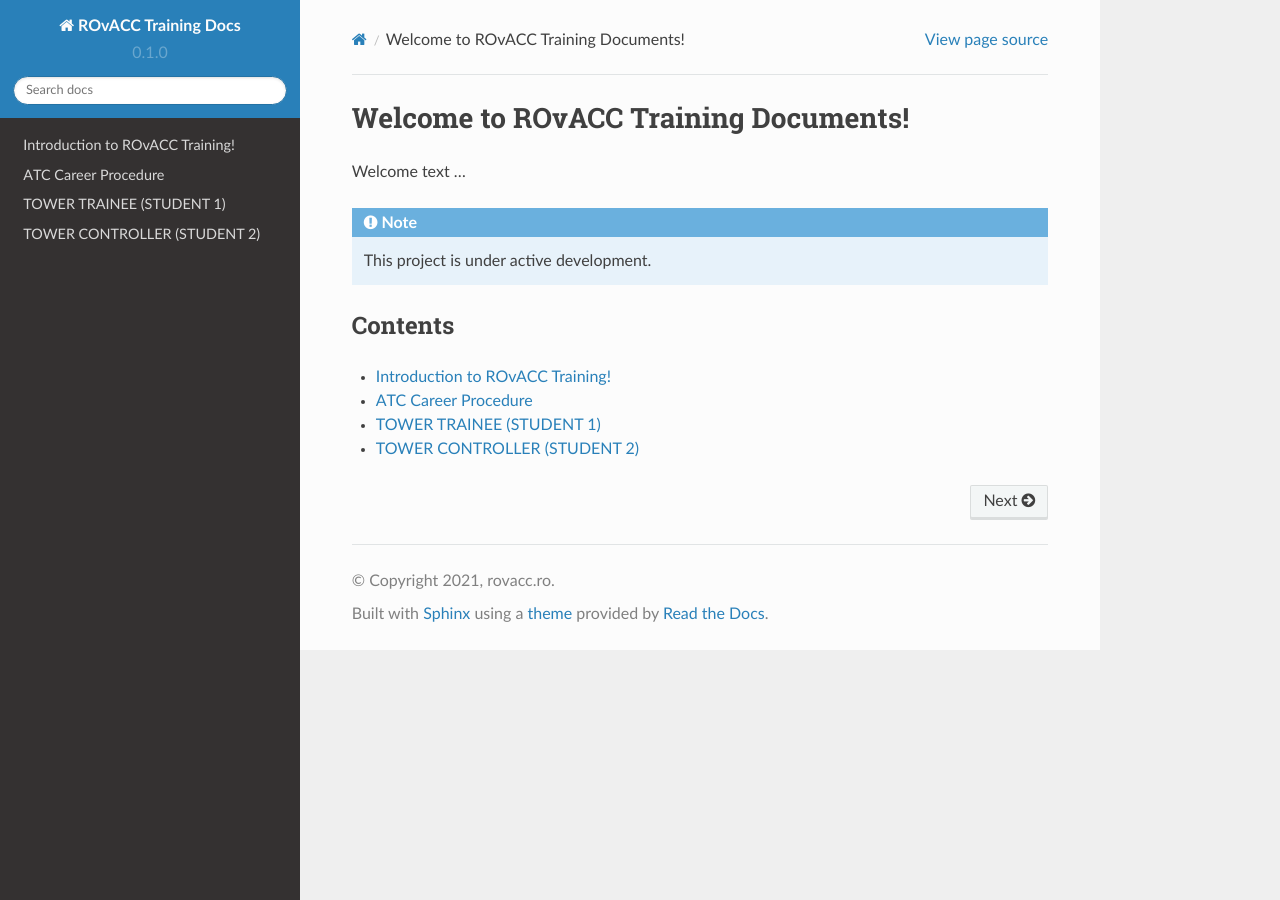
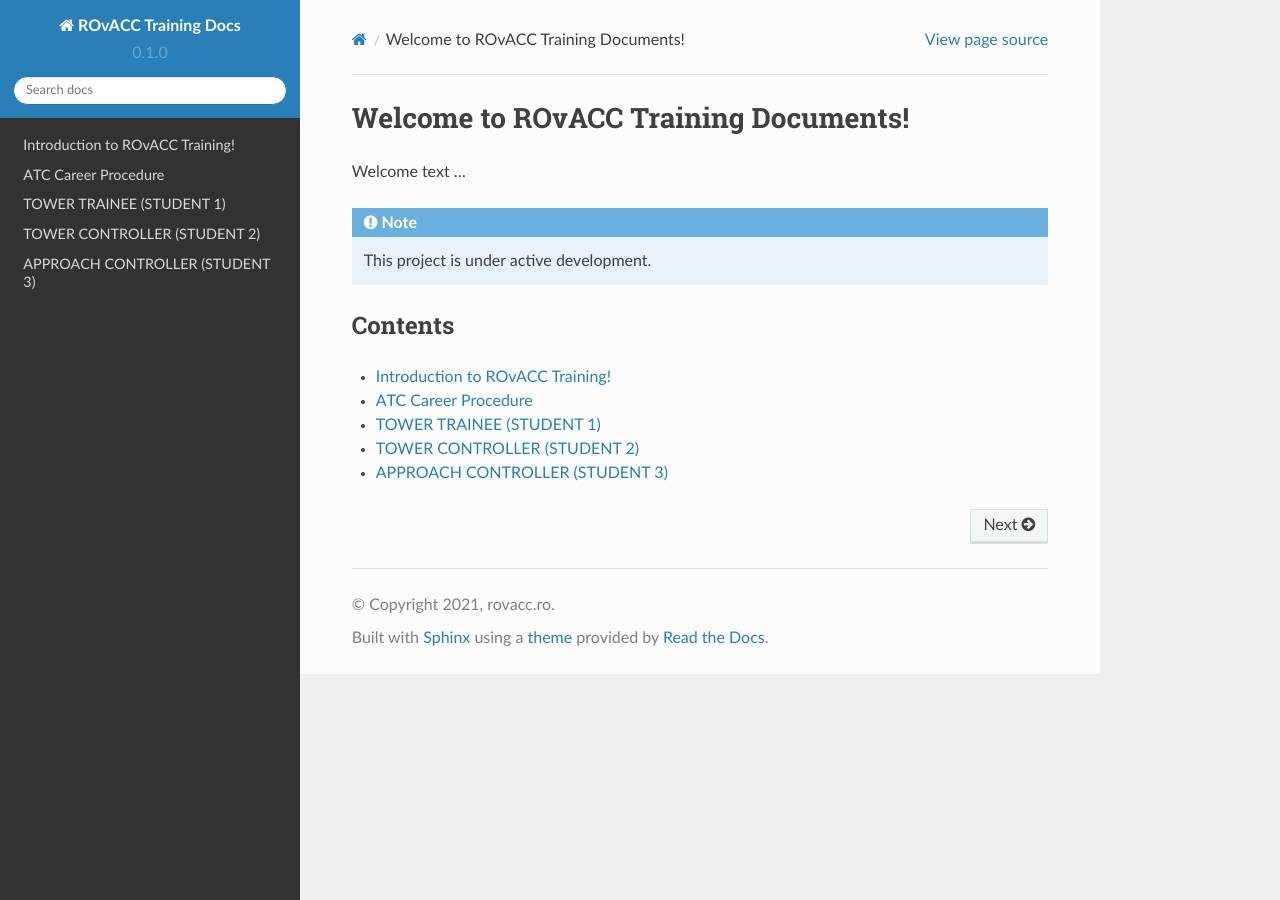
Before and after one commit to ROvACC/training-docs, a Sphinx documentation site: the page built from docs/source/index.rst, in a window 1280 px wide. Built offline with Sphinx 7.4.7 and the Read the Docs theme 2.0.0, drawn with Linux system fonts in a browser that asks for light colours.

Commit message:
student 3 title

```diff
--- a/docs/source/index.rst
+++ b/docs/source/index.rst
@@ -1,5 +1,5 @@
 Welcome to ROvACC Training Documents!
-===================================
+#####################################
 
 Welcome text ...
 
@@ -17,3 +17,4 @@ Contents
    career
    student_1
    student_2
+   student_3
--- /dev/null
+++ b/docs/source/student_3.rst
@@ -0,0 +1,2 @@
+APPROACH CONTROLLER (STUDENT 3)
+###############################
```
